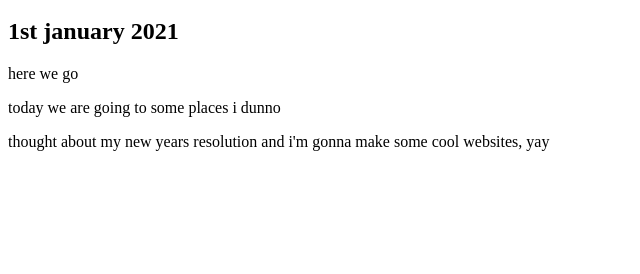
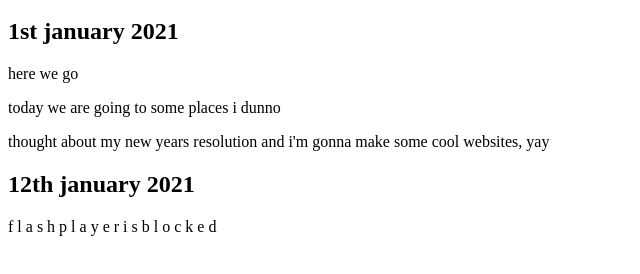
Before and after one commit to trainrobber66/trainrobbersblog, a plain HTML site: page index.html in a window 1280 px wide. Shown: the part 100-374 px from the top of the page, without its empty margins (0-640 px from the left). Drawn offline with Linux system fonts and the light colour scheme.

Commit message:
Update index.html

```diff
--- a/index.html
+++ b/index.html
@@ -8,5 +8,7 @@
 <p>here we go</p>
 <p>today we are going to some places i dunno</p>
 <p>thought about my new years resolution and i'm gonna make some cool websites, yay</p>
+<h2>12th january 2021</h2>
+<p>f l a s h p l a y e r i s b l o c k e d</p>
 </body>
 </html>
```
